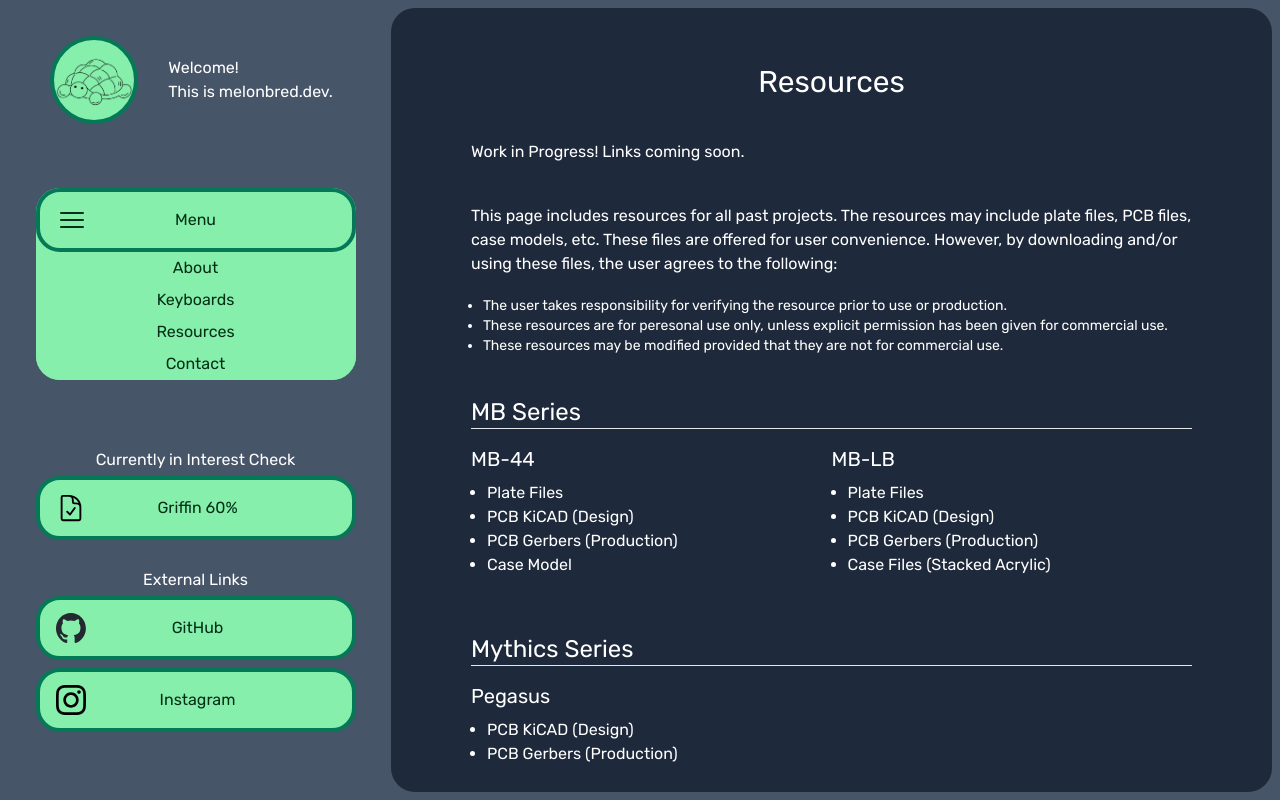
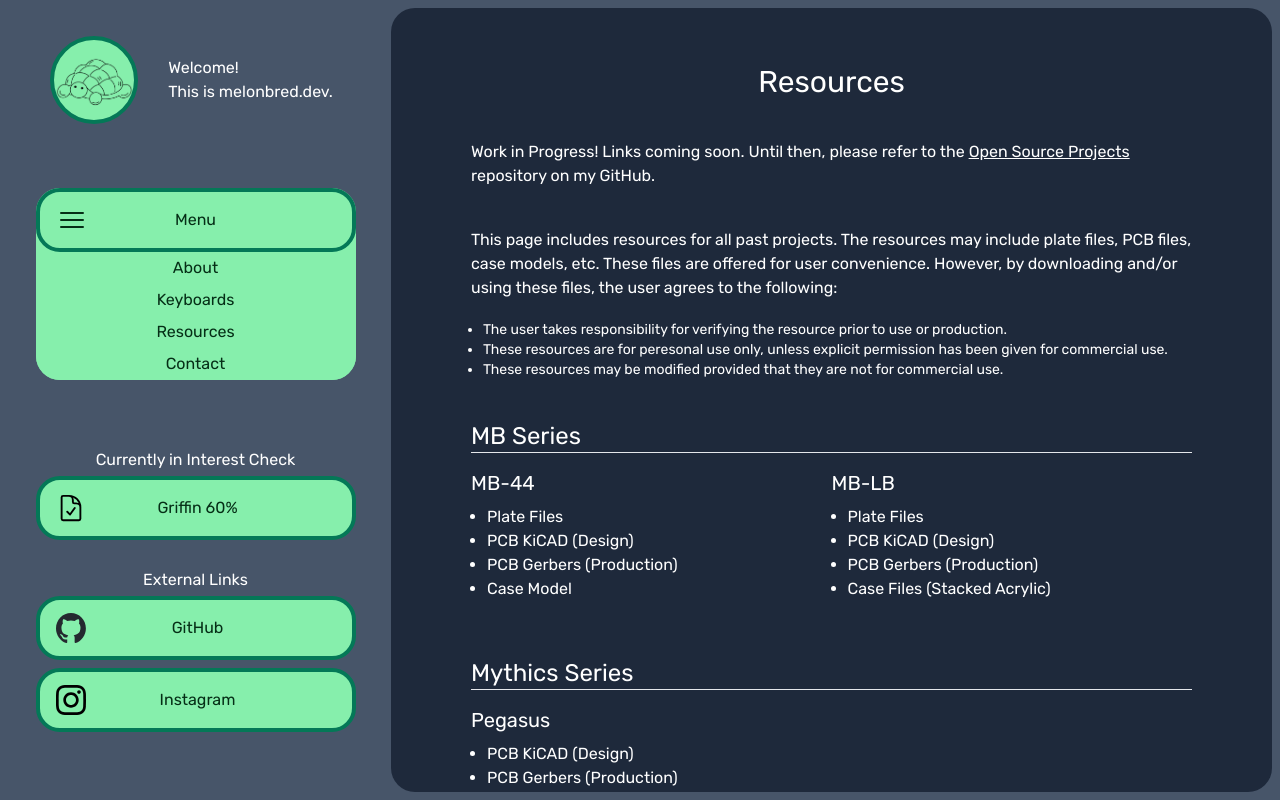
Before and after one commit to melonbred/personal-website, a Next.js app: page /resources in a window 1280 px wide. Built offline with nearby package versions, Linux system fonts and the light colour scheme.

Commit message:
Added link to Open Source Projects repository to Resources page.

```diff
--- a/src/app/(content)/resources/page.tsx
+++ b/src/app/(content)/resources/page.tsx
@@ -1,3 +1,5 @@
+import Link from "next/link";
+
 export default function Resources() {
   return (
     <>
@@ -5,7 +7,16 @@ export default function Resources() {
         <div className="pt-24 lg:pt-10"></div>
         <h1 className="pt-4 text-3xl">Resources</h1>
         <div className="p-5 md:px-20">
-          <p className="py-5">Work in Progress! Links coming soon.</p>
+          <p className="py-5">
+            Work in Progress! Links coming soon. Until then, please refer to the{" "}
+            <Link
+              href="https://github.com/melonbred/open-source-projects"
+              className="underline hover:decoration-emerald-400/80 hover:decoration-4"
+            >
+              Open Source Projects
+            </Link>{" "}
+            repository on my GitHub.
+          </p>
           <p className="py-5">
             This page includes resources for all past projects. The resources
             may include plate files, PCB files, case models, etc. These files
```
